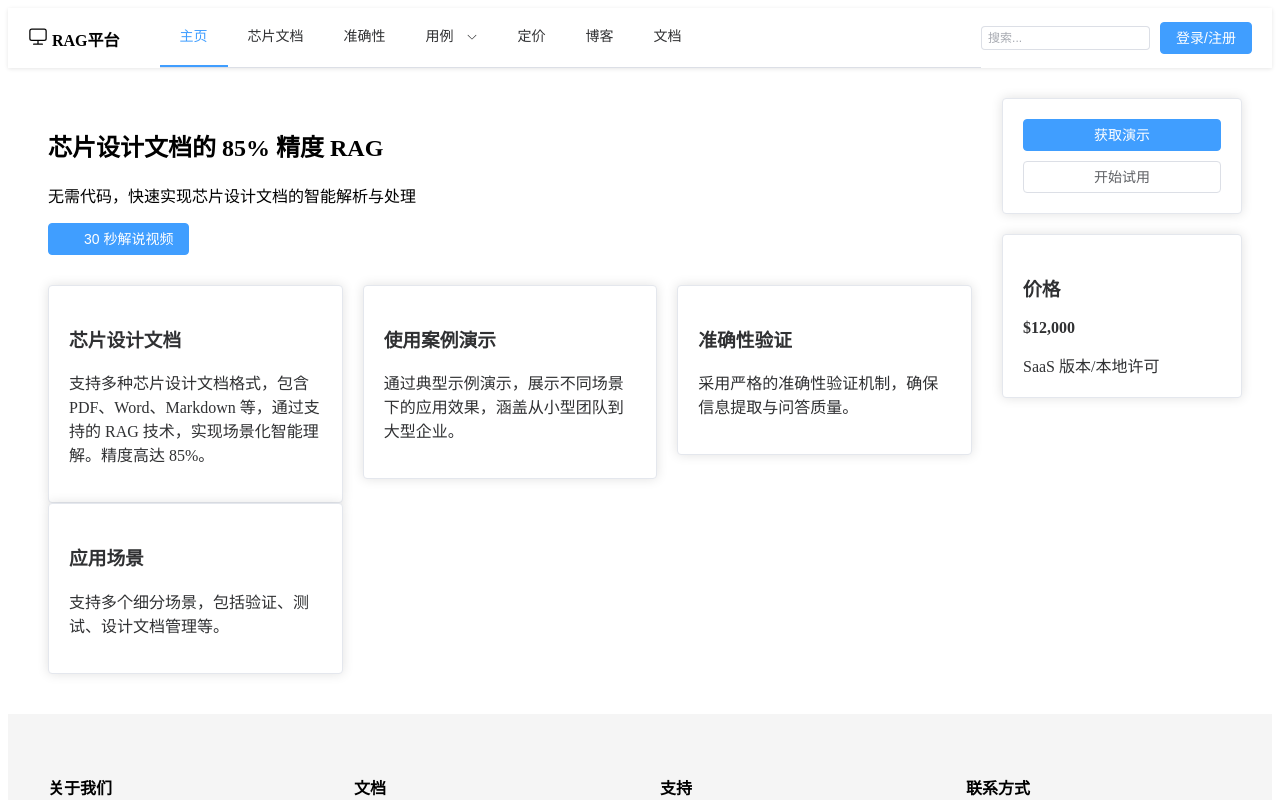
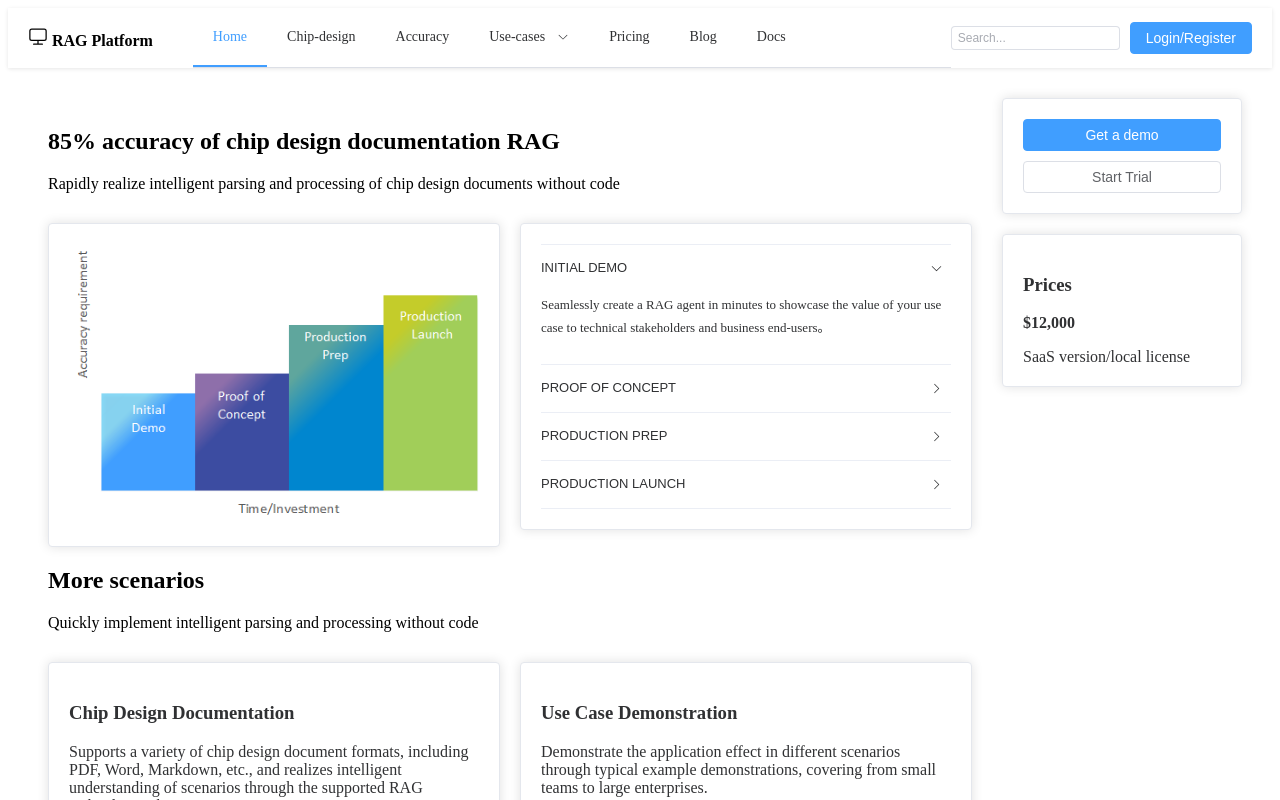
Before and after one commit to maxuchang001/RAG_Promotional_Website, a Vue app: page / in a window 1280 px wide. Shown: the top 800 px of the page. Built offline with nearby package versions, Linux system fonts and the light colour scheme.

Commit message:
Develop home page, modify framework to English

```diff
--- a/src/components/Footer.vue
+++ b/src/components/Footer.vue
@@ -2,21 +2,21 @@
   <el-footer>
     <el-row class="footer" :gutter="40">
       <el-col :span="6">
-        <h4>关于我们</h4>
-        <ul><li>公司介绍</li><li>发展历程</li><li>团队介绍</li><li>新闻动态</li></ul>
+        <h4>About Us</h4>
+        <ul><li>Company Profile</li><li>Milestones</li><li>Team Introduction</li><li>News & Events</li></ul>
       </el-col>
       <el-col :span="6">
-        <h4>文档</h4>
-        <ul><li>快速指南</li><li>Docker 命令</li><li>VS Code 插件</li><li>API 文档</li></ul>
+        <h4>Document</h4>
+        <ul><li>Quick Guide</li><li>Docker Commands</li><li>VS Code plugin</li><li>API Document</li></ul>
       </el-col>
       <el-col :span="6">
-        <h4>支持</h4>
-        <ul><li>帮助中心</li><li>技术支持</li><li>常见问题</li><li>联系我们</li></ul>
+        <h4>Support</h4>
+        <ul><li>Help Center</li><li>Technical Support</li><li>FAQs</li><li>Contact Us</li></ul>
       </el-col>
       <el-col :span="6">
-        <h4>联系方式</h4>
-        <p>邮箱：contact@example.com</p>
-        <p>电话：400-123-4567</p>
+        <h4>Contact Details</h4>
+        <p>Email：contact@example.com</p>
+        <p>Phone Call：400-123-4567</p>
       </el-col>
     </el-row>
   </el-footer>
--- a/src/components/Header.vue
+++ b/src/components/Header.vue
@@ -1,24 +1,26 @@
 <template>
   <el-header>
-    <div class="logo"><el-icon :size="20"><Monitor /></el-icon> RAG平台</div>
-    <el-menu mode="horizontal" class="nav" :default-active="'1'">
-      <el-menu-item index="1" @click="handleMenuClick('/')">主页</el-menu-item>
-      <el-menu-item index="2" @click="handleMenuClick('/chipdesign')">芯片文档</el-menu-item>
-      <el-menu-item index="3" @click="handleMenuClick('/accuracy')">准确性</el-menu-item>
+    <div class="logo" @click="handleMenuClick('/')">
+      <el-icon :size="20"><Monitor /></el-icon> RAG Platform
+    </div>
+    <el-menu mode="horizontal" class="nav" :default-active="activeTable">
+      <el-menu-item index="1" @click="handleMenuClick('/')">Home</el-menu-item>
+      <el-menu-item index="2" @click="handleMenuClick('/chipdesign')">Chip-design</el-menu-item>
+      <el-menu-item index="3" @click="handleMenuClick('/accuracy')">Accuracy</el-menu-item>
       <el-sub-menu index="4" >
-        <template #title>用例</template>
-        <el-menu-item index="4-1" @click="handleMenuClick('/chipdesigncase')">芯片设计</el-menu-item>
-        <el-menu-item index="4-2" @click="handleMenuClick('/autonomousvehicles')">自动驾驶</el-menu-item>
-        <el-menu-item index="4-3" @click="handleMenuClick('/medicalrobotics')">智慧医疗</el-menu-item>
-        <el-menu-item index="4-4" @click="handleMenuClick('/finregcompliance')">金融问答</el-menu-item>
+        <template #title>Use-cases</template>
+        <el-menu-item index="4-1" @click="handleMenuClick('/chipdesigncase')">Chip design</el-menu-item>
+        <el-menu-item index="4-2" @click="handleMenuClick('/autonomousvehicles')">Technology & Engineering</el-menu-item>
+        <el-menu-item index="4-3" @click="handleMenuClick('/medicalrobotics')">Medical robotics</el-menu-item>
+        <el-menu-item index="4-4" @click="handleMenuClick('/finregcompliance')">Fin-reg compliance</el-menu-item>
       </el-sub-menu>
-      <el-menu-item index="5" @click="handleMenuClick('/pricing')">定价</el-menu-item>
-      <el-menu-item index="6" @click="handleMenuClick('/blog')">博客</el-menu-item>
-      <el-menu-item index="7" @click="handleMenuClick('/docs')">文档</el-menu-item>
+      <el-menu-item index="5" @click="handleMenuClick('/pricing')">Pricing</el-menu-item>
+      <el-menu-item index="6" @click="handleMenuClick('/blog')">Blog</el-menu-item>
+      <el-menu-item index="7" @click="handleMenuClick('/docs')">Docs</el-menu-item>
     </el-menu>
     <div class="actions">
-      <el-input placeholder="搜索..." size="small" />
-      <el-button type="primary">登录/注册</el-button>
+      <el-input placeholder="Search..." size="small" />
+      <el-button type="primary">Login/Register</el-button>
     </div>
   </el-header>
 </template>
@@ -30,7 +32,12 @@ const router = useRouter()
 
 const handleMenuClick = (path) => {
   router.push(path)
+  activeTable.value = path === '/' ? '1' : path === '/chipdesign' ? '2' : path === '/accuracy' ? '3' : path.startsWith('/chipdesigncase') ? '4-1' : path === '/autonomousvehicles' ? '4-2' : path === '/medicalrobotics' ? '4-3' : path === '/finregcompliance' ? '4-4' : path === '/pricing' ? '5' : path === '/blog' ? '6' : '7'
 }
+import { ref } from 'vue'
+
+const activeTable = ref('1')
+
 </script>
 
 <style scoped>
--- a/src/views/Home.vue
+++ b/src/views/Home.vue
@@ -2,12 +2,49 @@
   <div>
     <el-container class="main">
       <el-main>
-        <h1>芯片设计文档的 85% 精度 RAG</h1>
-        <p>无需代码，快速实现芯片设计文档的智能解析与处理</p>
-        <el-button type="primary" icon="el-icon-video-camera">30 秒解说视频</el-button>
-
+        <h1>85% accuracy of chip design documentation RAG</h1>
+        <p>Rapidly realize intelligent parsing and processing of chip design documents without code</p>
+        <!-- <el-button type="primary" icon="el-icon-video-camera">30 秒解说视频</el-button> -->
         <el-row :gutter="20" class="card-section">
-          <el-col :span="8" v-for="(card, i) in cards" :key="i">
+          <el-col :span="12">
+            <el-card>
+              <img
+                src="../assets/img/home-p1.png"
+                class="image" style="width: 100%; height: 100%; object-fit: cover;"
+              />
+            </el-card>
+          </el-col>
+          <el-col :span="12">
+            <el-card>
+              <el-collapse v-model="activeName" accordion>
+                <el-collapse-item title="INITIAL DEMO" name="1">
+                  <div>
+                    Seamlessly create a RAG agent in minutes to showcase the value of your use case to technical stakeholders and business end-users。
+                  </div>
+                </el-collapse-item>
+                <el-collapse-item title="PROOF OF CONCEPT" name="2">
+                  <div>
+                    Connect your technical documents and structured data to enable your RAG agents to reason over all of your enterprise knowledge。
+                  </div>
+                </el-collapse-item>
+                <el-collapse-item title="PRODUCTION PREP" name="3">
+                  <div>
+                    Specialize your RAG agents to achieve unmatched accuracy and performance for your domain-specific use case.
+                  </div>
+                </el-collapse-item>
+                <el-collapse-item title="PRODUCTION LAUNCH" name="4">
+                  <div>
+                    Meet robust enterprise requirements around security, availability, and deployment to move safely into production.
+                  </div>
+                </el-collapse-item>
+              </el-collapse>
+            </el-card>
+          </el-col>
+        </el-row>
+        <h1>More scenarios</h1>
+        <p>Quickly implement intelligent parsing and processing without code</p>
+        <el-row :gutter="20" class="card-section">
+          <el-col :span="12" v-for="(card, i) in cards" :key="i">
             <el-card>
               <h3>{{ card.title }}</h3>
               <p>{{ card.desc }}</p>
@@ -19,16 +56,16 @@
       <el-aside width="260px" class="aside">
         <el-card>
           <div>
-            <el-button type="primary" block style="width: 100%;">获取演示</el-button>
+            <el-button type="primary" block style="width: 100%;">Get a demo</el-button>
           </div>
           <div style="margin-top: 10px;">
-            <el-button block style="width: 100%;">开始试用</el-button>
+            <el-button block style="width: 100%;">Start Trial</el-button>
           </div>
         </el-card>
         <el-card style="margin-top: 20px;">
-          <h3>价格</h3>
+          <h3>Prices</h3>
           <p><strong>$12,000</strong></p>
-          <span>SaaS 版本/本地许可</span>
+          <span>SaaS version/local license</span>
         </el-card>
       </el-aside>
     </el-container>
@@ -38,11 +75,16 @@
 <script setup lang="ts">
 
 const cards = [
-  { title: '芯片设计文档', desc: '支持多种芯片设计文档格式，包含 PDF、Word、Markdown 等，通过支持的 RAG 技术，实现场景化智能理解。精度高达 85%。' },
-  { title: '使用案例演示', desc: '通过典型示例演示，展示不同场景下的应用效果，涵盖从小型团队到大型企业。' },
-  { title: '准确性验证', desc: '采用严格的准确性验证机制，确保信息提取与问答质量。' },
-  { title: '应用场景', desc: '支持多个细分场景，包括验证、测试、设计文档管理等。' },
+  { title: 'Chip Design Documentation', desc: 'Supports a variety of chip design document formats, including PDF, Word, Markdown, etc., and realizes intelligent understanding of scenarios through the supported RAG technology. The accuracy is up to 85%.' },
+  { title: 'Use Case Demonstration', desc: 'Demonstrate the application effect in different scenarios through typical example demonstrations, covering from small teams to large enterprises.' },
+  { title: 'Verification of accuracy', desc: 'A strict accuracy verification mechanism is used to ensure the quality of information extraction and Q&A.' },
+  { title: 'Application scenarios', desc: 'Supports multiple segmentation scenarios, including verification, testing, and design document management.' },
 ];
+
+import { ref } from 'vue'
+
+const activeName = ref('1')
+
 </script>
 
 <style scoped>
```
Also changed, not shown: src/assets/img/home-p1.png (added).
